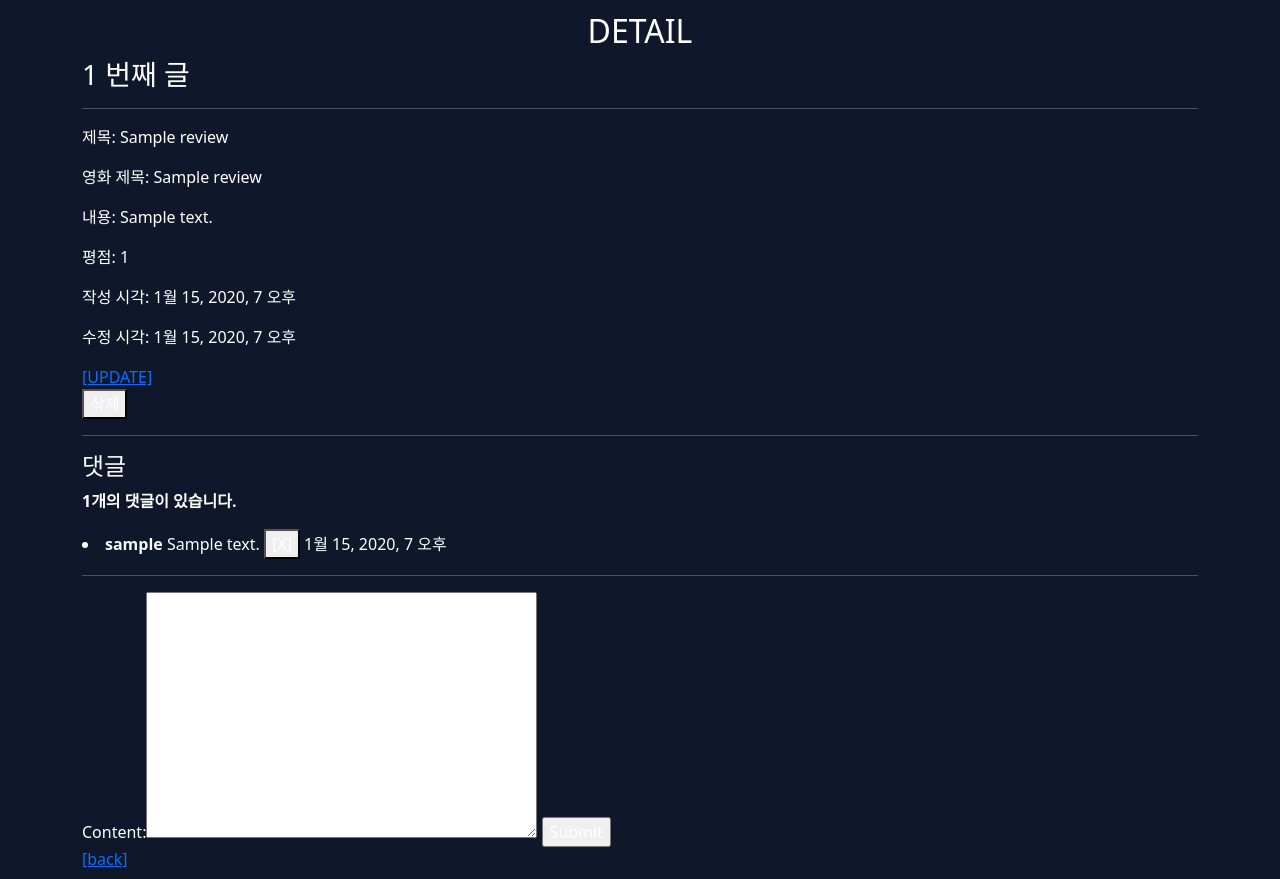
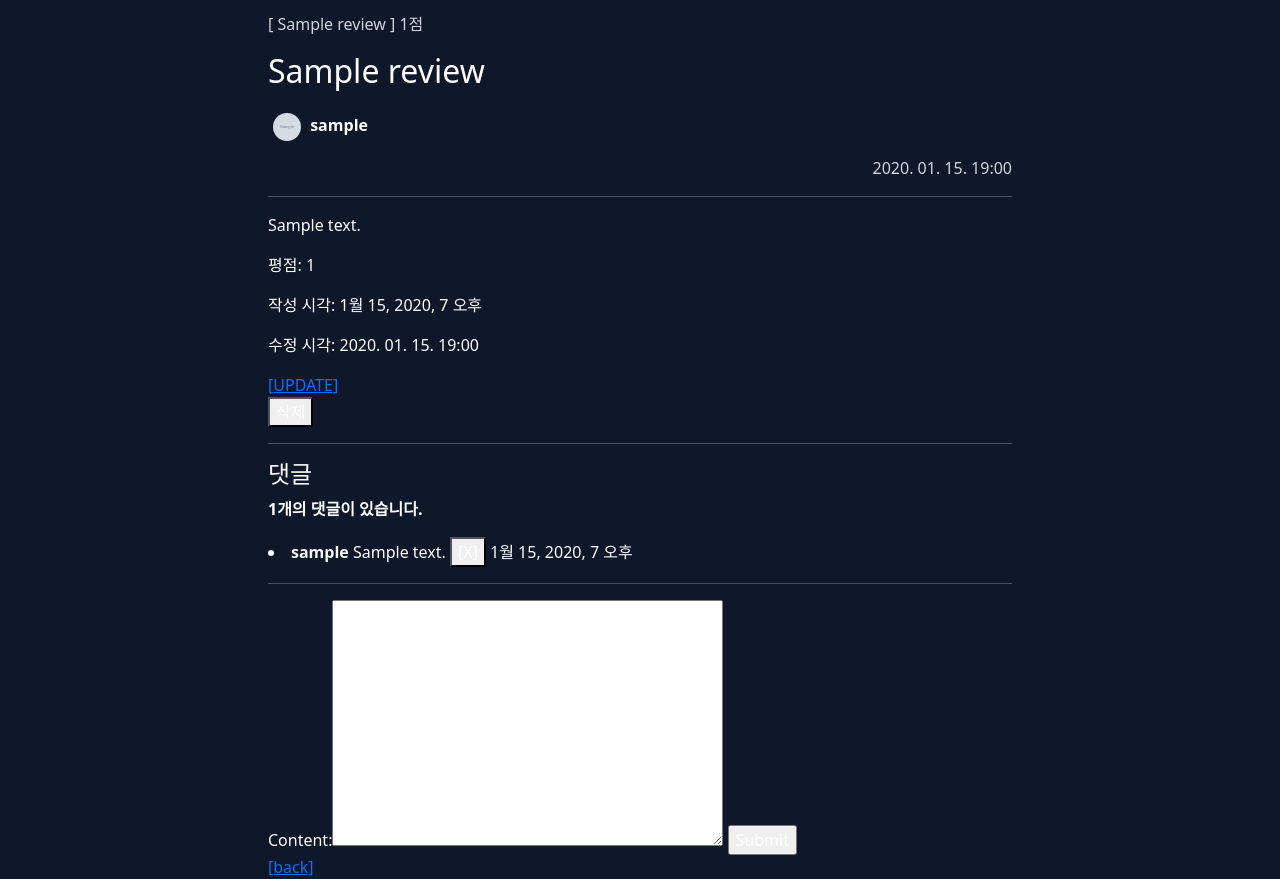
Before and after one commit to shon4bw/Mise-en-Scene, a Django app: page /community/1/ in a window 1280 px wide. Shown: the part 314-1193 px from the top of the page. Run offline with Django 3.2, Linux system fonts and the light colour scheme; a user stored in the database is signed in; tables that the repository leaves empty hold one stand-in row (values such as "Sample post"); grey boxes marked "Sample" are stand-in pictures; some libraries are stand-ins or nearby versions.

Commit message:
Amend detail

```diff
--- a/accounts/templates/accounts/logout.html
+++ b/accounts/templates/accounts/logout.html
@@ -3,7 +3,7 @@
 {% load socialaccount %}
 
 {% block content %}
-<div class="login" style="padding: 20px 300px;">
+<div class="col-8 mx-auto" style="padding: 20px 300px;">
   <h1>안전하게</h1>
   <h1>로그아웃되었습니다!</h1>
   <div>무궁무진한 Scène들이 당신을 기다립니다.</div>
--- a/community/templates/community/detail.html
+++ b/community/templates/community/detail.html
@@ -1,15 +1,29 @@
 {% extends 'base.html' %}
+{% load bootstrap5 %}
+{% block content %}
 
-{% block content %}
-  <h2 class="text-center">DETAIL</h2>
-  <h3>{{ review.pk }} 번째 글</h3>
+  <div class="col-8 mx-auto">
+
+    <p style="color:#D1D5DB">[ {{ review.movie_title }} ]  {{ review.rank }}점</p>
+    <h2>{{ review.title }}</h2>
+      <!-- 프로필 사진  -->
+      {% if user.image %}
+        <img class="small_profile_img" src="{{ user.image.url }}" alt="프로필 사진">
+      {% else %}
+        <svg xmlns="http://www.w3.org/2000/svg" width="40" height="40" fill="currentColor" class="small_profile_img bi bi-person-circle" viewBox="0 0 16 16">
+          <path d="M11 6a3 3 0 1 1-6 0 3 3 0 0 1 6 0z"/>
+          <path fill-rule="evenodd" d="M0 8a8 8 0 1 1 16 0A8 8 0 0 1 0 8zm8-7a7 7 0 0 0-5.468 11.37C3.242 11.226 4.805 10 8 10s4.757 1.225 5.468 2.37A7 7 0 0 0 8 1z"/>
+        </svg>
+      {% endif %}
+      <a class="text-decoration-none txt-white" href="{% url 'accounts:profile' review.user.username %}">{{ review.user.username }}</a>
+    <!---->
+    <p style="color:#D1D5DB" class="text-end">{{ review.updated_at|date:'Y. m. d. H:i' }}</p>
     <hr>
-  <p>제목: {{ review.title }}</p>
-  <p>영화 제목: {{ review.movie_title }}</p>
-  <p>내용: {{ review.content }}</p>
+
+    <p>{{ review.content }}</p>
     <p>평점: {{ review.rank }}</p>
     <p>작성 시각: {{ review.created_at }}</p>
-  <p>수정 시각: {{ review.updated_at }}</p>
+    <p>수정 시각: {{ review.updated_at|date:'Y. m. d. H:i'  }}</p>
 
     {% if user == review.user %}
     <a href="{% url 'community:update' review.pk %}">[UPDATE]</a>
@@ -55,4 +69,5 @@
       <a href="{% url 'accounts:login' %}">[댓글을 작성하려면 로그인하세요.]</a>
     {% endif %}
     <a href="{% url 'community:index' %}">[back]</a>
+  </div>
 {% endblock  %}
--- a/community/templates/community/index.html
+++ b/community/templates/community/index.html
@@ -53,7 +53,7 @@
             </span>
           </div>
         </td>
-        <td>{{review.updated_at}}</td>
+        <td>{{review.updated_at|date:'Y. m. d. H:i' }}</td>
         <td><a class="text-decoration-none txt-white" href="{% url 'community:detail' review.pk %}">[detail]</a></td>
       </tr>
     {% endfor %}
--- a/movies/views.py
+++ b/movies/views.py
@@ -232,7 +232,7 @@ def pay(request, movie_pk):
             "partner_user_id": "sunwoo",    # 유저 아이디
             "item_name": "기생충",        # 구매 물품 이름
             "quantity": "1",                # 구매 물품 수량
-            "total_amount": "1",        # 구매 물품 가격 - 시연하기 전 금액 늘려야 함 ㅎㅎ
+            "total_amount": "12000",        # 구매 물품 가격 - 시연하기 전 금액 늘려야 함 ㅎㅎ
             "tax_free_amount": "0",         # 구매 물품 비과세
             "approval_url": f"http://localhost:8000/movies/{movie_pk}/approval/",
             "cancel_url": "http://localhost:8000/movies/",
--- a/templates/_style.html
+++ b/templates/_style.html
@@ -5,6 +5,10 @@
 
 .txt-white{
     color: #ffffff;
+}
+
+.txt-black{
+    color: #0F172A;
 }
 
 .write input{
@@ -23,6 +27,14 @@
     height: 100px;
     border-radius: 70%;
     overflow: hidden;
+}
+
+.small_profile_img {
+    width: 28px;
+    height: 28px;
+    border-radius: 70%;
+    overflow: hidden;
+    margin: 15px 5px;
 }
 
 .user_name_txt{
@@ -56,4 +68,5 @@
     background: #4338CA;
     color: #ffffff;
 }
+
 </style>
```
Also changed, not shown: movies/templates/movies/approval.html (+5 -5 lines). Lines whose indentation alone changed are shown as unchanged.
